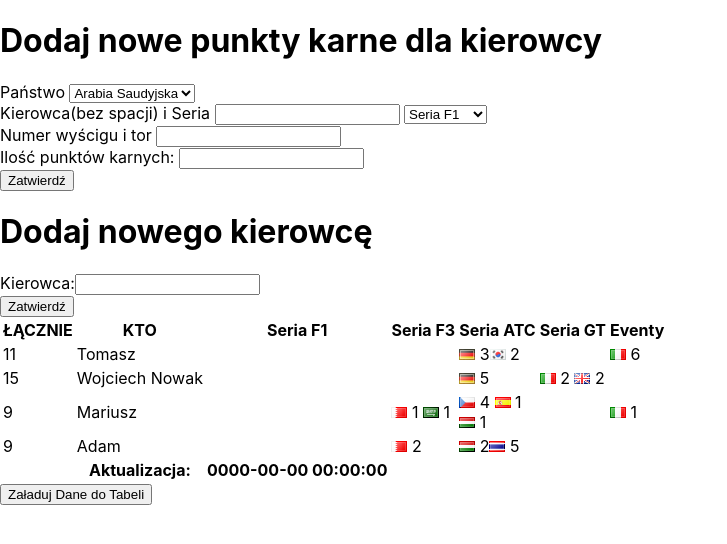
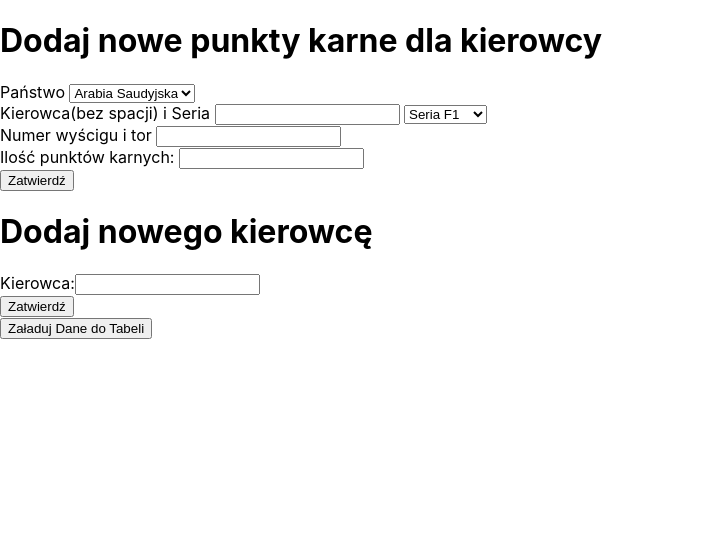
Before and after one commit to leos-i-git/punktykarne, a React (Create React App) app: page / in a window 1280 px wide. Shown: the top 544 px of the page, without its empty margins (0-727 px from the left). Built offline with nearby package versions, Linux system fonts and the light colour scheme.

Commit message:
Update Tabela.js

```diff
--- a/src/Tabela.js
+++ b/src/Tabela.js
@@ -16,7 +16,6 @@ class Tabela extends Component {
 
 			var dateTime = sessionStorage.getItem("Data");
 			console.log(dateTime);
-			document.getElementById("dacisko").innerHTML=""+dateTime+"";
 			var kierowca = sessionStorage.getItem("Kierowca");
 			var flaga = sessionStorage.getItem("Flaga");
 			var seria = sessionStorage.getItem("Seria");
@@ -46,51 +45,67 @@ class Tabela extends Component {
 
 			if (flaga === "at"){
 				obrazek.setAttribute("src", "/images/flags/png/at.png");
+				obrazek.setAttribute("alt","Austria");
 			}
 			else if (flaga === "au"){
 				obrazek.setAttribute("src", "/images/flags/png/au.png");
+				obrazek.setAttribute("alt","Australia");
 			}
 			else if (flaga === "be"){
 				obrazek.setAttribute("src", "/images/flags/png/be.png");
+				obrazek.setAttribute("alt","Belgia");
 			}
 			else if (flaga === "bh"){
 				obrazek.setAttribute("src", "/images/flags/png/bh.png");
+				obrazek.setAttribute("alt","Bahrain");
 			}
 			else if (flaga === "ca"){
 				obrazek.setAttribute("src", "/images/flags/png/ca.png");
+				obrazek.setAttribute("alt","Kanada");
 			}
 			else if (flaga === "cz"){
 				obrazek.setAttribute("src", "/images/flags/png/cz.png");
+				obrazek.setAttribute("alt","Czechy");
 			}
 			else if (flaga === "de"){
 				obrazek.setAttribute("src", "/images/flags/png/de.png");
+				obrazek.setAttribute("alt","Niemcy");
 			}
 			else if (flaga === "es"){
 				obrazek.setAttribute("src", "/images/flags/png/es.png");
+				obrazek.setAttribute("alt","Hiszpania");
 			}
 			else if (flaga === "hu"){
 				obrazek.setAttribute("src", "/images/flags/png/hu.png");
+				obrazek.setAttribute("alt","Węgry");
 			}
 			else if (flaga === "it"){
 				obrazek.setAttribute("src", "/images/flags/png/it.png");
+				obrazek.setAttribute("alt","Włochy");
 			}
 			else if (flaga === "kr"){
 				obrazek.setAttribute("src", "/images/flags/png/kr.png");
+				obrazek.setAttribute("alt","Korea");
 			}
 			else if (flaga === "mc"){
 				obrazek.setAttribute("src", "/images/flags/png/mc.png");
+				obrazek.setAttribute("alt","Monako");
 			}
 			else if (flaga === "nl"){
 				obrazek.setAttribute("src", "/images/flags/png/nl.png");
+				obrazek.setAttribute("alt","Holandia");
 			}
 			else if (flaga === "sa"){
 				obrazek.setAttribute("src", "/images/flags/png/sa.png");
+				obrazek.setAttribute("alt","Arabia Saudyjska");
 			}
 			else if (flaga === "th"){
 				obrazek.setAttribute("src", "/images/flags/png/th.png");
+				obrazek.setAttribute("alt","Tajlandia");
 			}
 			else if (flaga === "uk"){
 				obrazek.setAttribute("src", "/images/flags/png/uk.png");
+				obrazek.setAttribute("alt","Wielka Brytania");
 			}
 
 
@@ -133,7 +148,7 @@ class Tabela extends Component {
 			pokazkoda();
 		}
 		function pokazkoda(){
-			var d = document.getElementById("jazda");
+			var d = document.getElementById("tabeleczka");
 			console.log(d.innerHTML);
 		}
 
@@ -142,69 +157,10 @@ class Tabela extends Component {
 
             <div>
 				<div id="jazda">
-                <table id='tabelka'>
-	<thead>
-		<tr>
-			<th><b>ŁĄCZNIE</b></th>
-			<th><b>KTO</b></th>
-			<th><b>Seria F1</b></th>
-			<th><b>Seria F3</b></th>
-			<th><b>Seria ATC</b></th>
-			<th><b>Seria GT</b></th>
-			<th><b>Eventy</b></th>
-		</tr>
-	</thead>
-	<tbody>
-		<tr>
-			<td id="Tomaszpkt">11</td>
-			<td >Tomasz</td>
-			<td id="Tomaszf1"></td>
-			<td id="Tomaszf3"></td>
-			<td id="Tomaszatc"><img src="/images/flags/png/de.png" title="R0 Nurburgring" /> 3<img src="/images/flags/png/kr.png" title="R6 Korea"/> 2 </td>
-			<td id="Tomaszgt"></td>
-			<td id="Tomaszev"><img src="/images/flags/png/it.png" title="McLaren Challenge"/> 6 </td>
-		</tr>
-		<tr>
-			<td id="WojciechNowakpkt">15</td>
-			<td >Wojciech Nowak</td>
-			<td id="WojciechNowakf1"></td>
-			<td id="WojciechNowakf3"></td>
-			<td id="WojciechNowakatc"><img src="/images/flags/png/de.png" title="R0 Nurburgring"/> 5</td>
-			<td id="WojciechNowakgt"><img src="/images/flags/png/it.png" title="R0 Imola"/> 2 <img src="/images/flags/png/uk.png" title="R3 Outlon Park"/> 2 </td>
-			<td id="WojciechNowakev"></td>
-		</tr>
-		<tr>
-			<td id="Mariuszpkt">9</td>
-			<td>Mariusz</td>
-			<td id="Mariuszf1"></td>
-			<td id="Mariuszf3"><img src="/images/flags/png/bh.png" title="R4 Bahrain"/> 1 <img src="/images/flags/png/sa.png" title="R5 Jeddah"/> 1 </td>
-			<td id="Mariuszatc"><img src="/images/flags/png/cz.png" title="R1 Most"/> 4 <img src="/images/flags/png/es.png" title="R2 Jarama"/> 1<br /><img src="/images/flags/png/hu.png" title="R3 Hungaroring"/> 1 </td>
-			<td id="Mariuszgt"></td>
-			<td id="Mariuszev"><img src="/images/flags/png/it.png" title="McLaren Challenge"/> 1</td>
-		</tr>
-		<tr>
-			<td id="Adampkt">9</td>
-			<td>Adam</td>
-			<td id="Adamf1"></td>
-			<td id="Adamf3"><img src="/images/flags/png/bh.png" title="R4 Bahrain"/> 2</td>
-			<td id="Adamatc"><img src="/images/flags/png/hu.png" title="R3 Hungaroring"/> 2<img src="/images/flags/png/th.png" title="R5 Chang"/> 5</td>
-			<td id="Adamgt"></td>
-			<td id="Adamev"></td>
-		</tr>
-	</tbody>
-  <tfoot>
-		<tr>
-			<th></th>
-			<th>Aktualizacja:</th>
-			<th id ="dacisko">0000-00-00 00:00:00</th>
-			<th></th>
-			<th></th>
-			<th></th>
-			<th></th>
-		</tr>
-	</tfoot>
-</table>
-</div>
+
+
+
+				</div>
 <button onClick={submit}>Załaduj Dane do Tabeli</button>
 
             </div>
```
